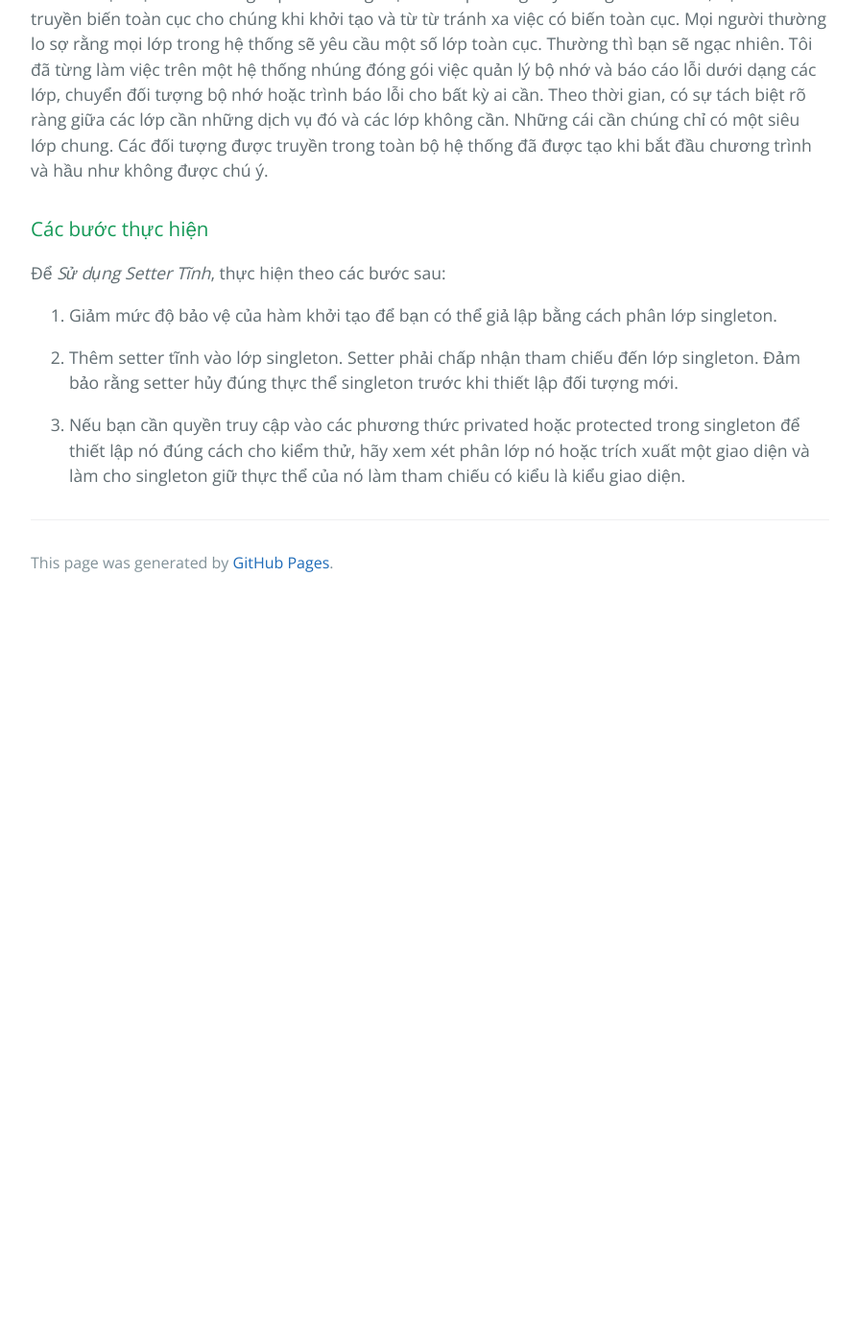
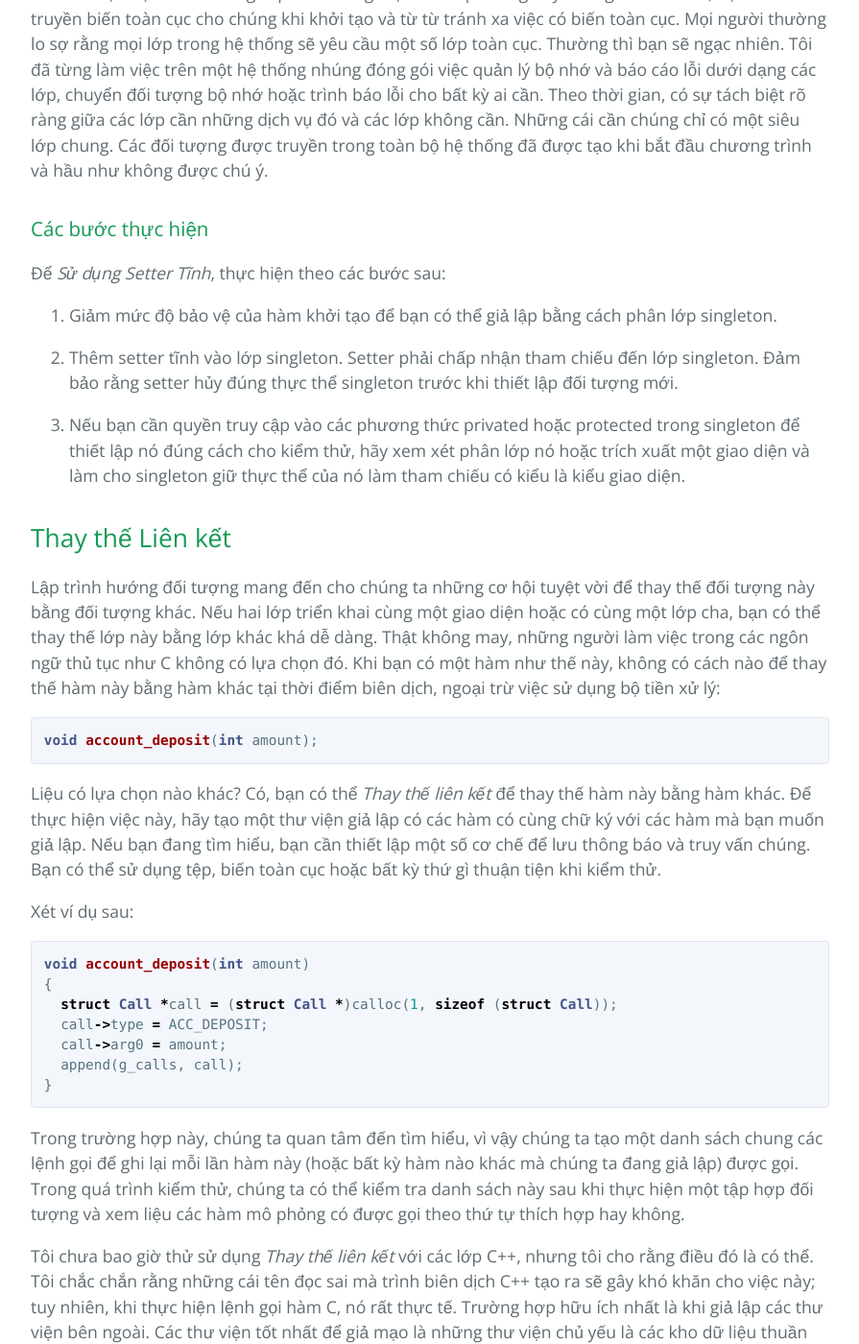
Before and after one commit to HaiBV/haibv.github.io, a Jekyll site: the page built from working-effectively-with-legacy-code/chapter-25-dependency-breaking-techniques.md, in a window 1280 px wide and 1400 px high, scrolled down 47862 px. Shown: the whole window at 96% size, without its empty margins (192-1087 px from the left). Built offline with Jekyll 4.4.1, drawn with Linux system fonts in a browser that asks for light colours; our own code applies the rules of GitHub Pages for plain Markdown files; before the commit the page ends 48492 px from its top, so only the background shows below that; some of the changed text lies outside the part shown.

Commit message:
Book - Working Efectively with Legacy Code - P3 - C25

````diff
--- a/working-effectively-with-legacy-code/chapter-25-dependency-breaking-techniques.md
+++ b/working-effectively-with-legacy-code/chapter-25-dependency-breaking-techniques.md
@@ -1481,3 +1481,39 @@ Một điều cần xem xét là truyền tham số. Hãy xem các lớp cần q
 2. Thêm setter tĩnh vào lớp singleton. Setter phải chấp nhận tham chiếu đến lớp singleton. Đảm bảo rằng setter hủy đúng thực thể singleton trước khi thiết lập đối tượng mới.
 
 3. Nếu bạn cần quyền truy cập vào các phương thức privated hoặc protected trong singleton để thiết lập nó đúng cách cho kiểm thử, hãy xem xét phân lớp nó hoặc trích xuất một giao diện và làm cho singleton giữ thực thể của nó làm tham chiếu có kiểu là kiểu giao diện.
+
+## Thay thế Liên kết
+
+Lập trình hướng đối tượng mang đến cho chúng ta những cơ hội tuyệt vời để thay thế đối tượng này bằng đối tượng khác. Nếu hai lớp triển khai cùng một giao diện hoặc có cùng một lớp cha, bạn có thể thay thế lớp này bằng lớp khác khá dễ dàng. Thật không may, những người làm việc trong các ngôn ngữ thủ tục như C không có lựa chọn đó. Khi bạn có một hàm như thế này, không có cách nào để thay thế hàm này bằng hàm khác tại thời điểm biên dịch, ngoại trừ việc sử dụng bộ tiền xử lý:
+
+```cpp
+void account_deposit(int amount);
+```
+
+Liệu có lựa chọn nào khác? Có, bạn có thể _Thay thế liên kết_ để thay thế hàm này bằng hàm khác. Để thực hiện việc này, hãy tạo một thư viện giả lập có các hàm có cùng chữ ký với các hàm mà bạn muốn giả lập. Nếu bạn đang tìm hiểu, bạn cần thiết lập một số cơ chế để lưu thông báo và truy vấn chúng. Bạn có thể sử dụng tệp, biến toàn cục hoặc bất kỳ thứ gì thuận tiện khi kiểm thử.
+
+Xét ví dụ sau:
+
+```cpp
+void account_deposit(int amount)
+{
+  struct Call *call = (struct Call *)calloc(1, sizeof (struct Call));
+  call->type = ACC_DEPOSIT;
+  call->arg0 = amount;
+  append(g_calls, call);
+}
+```
+
+Trong trường hợp này, chúng ta quan tâm đến tìm hiểu, vì vậy chúng ta tạo một danh sách chung các lệnh gọi để ghi lại mỗi lần hàm này (hoặc bất kỳ hàm nào khác mà chúng ta đang giả lập) được gọi. Trong quá trình kiểm thử, chúng ta có thể kiểm tra danh sách này sau khi thực hiện một tập hợp đối tượng và xem liệu các hàm mô phỏng có được gọi theo thứ tự thích hợp hay không.
+
+Tôi chưa bao giờ thử sử dụng _Thay thế liên kết_ với các lớp C++, nhưng tôi cho rằng điều đó là có thể. Tôi chắc chắn rằng những cái tên đọc sai mà trình biên dịch C++ tạo ra sẽ gây khó khăn cho việc này; tuy nhiên, khi thực hiện lệnh gọi hàm C, nó rất thực tế. Trường hợp hữu ích nhất là khi giả lập các thư viện bên ngoài. Các thư viện tốt nhất để giả mạo là những thư viện chủ yếu là các kho dữ liệu thuần túy: Bạn gọi các hàm trong đó nhưng thường không quan tâm đến các giá trị trả về. Ví dụ: các thư viện đồ họa đặc biệt hữu ích để giả mạo bằng _Thay thế liên kết_.
+
+_Thay thế liên kết_ cũng có thể được sử dụng trong Java. Tạo các lớp có cùng tên và phương thức, đồng thời thay đổi đường dẫn lớp của bạn để các cuộc gọi giải quyết chúng thay vì các lớp có phần phụ thuộc không tốt.
+
+### Các bước thực hiện Thay thế Liên kết
+
+1. Xác định các hàm hoặc lớp mà bạn muốn giả lập.
+
+2. Đưa ra những định nghĩa thay thế cho chúng.
+
+3. Điều chỉnh bản dựng của bạn để đưa vào các định nghĩa thay thế thay vì các phiên bản sản xuất.
````
